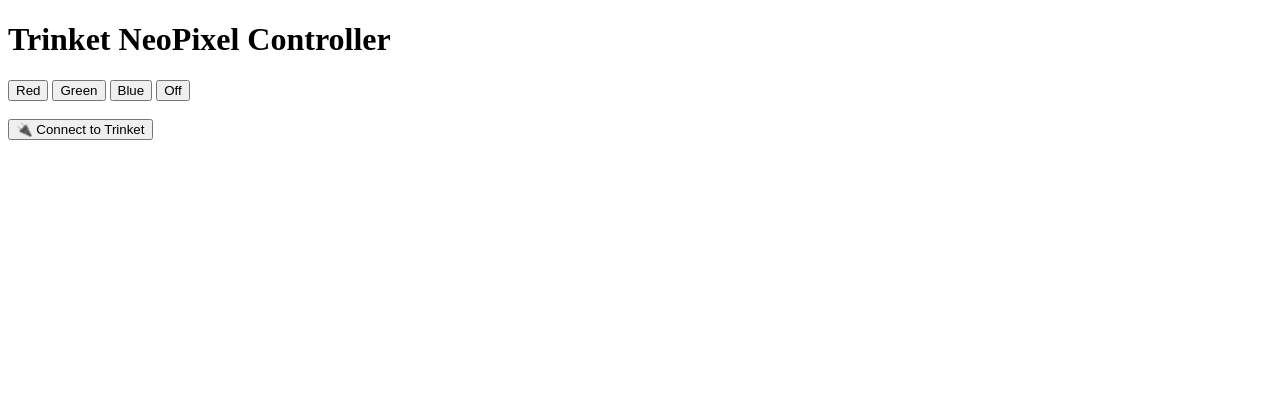
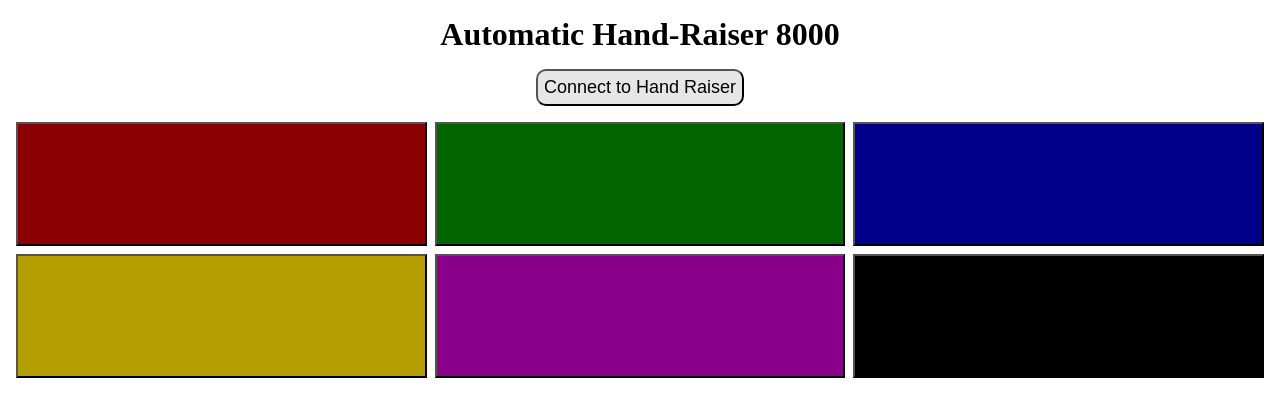
Before and after one commit to dakuudakuu/serverusonline, a plain HTML site: page index.html in a window 1280 px wide. Drawn offline with Linux system fonts and the light colour scheme.

Commit message:
More Buttons

```diff
--- a/index.html
+++ b/index.html
@@ -1,17 +1,109 @@
 <!DOCTYPE html>
 <html>
-  <head>
-    <title>Trinket LED Controller</title>
-  </head>
-  <body>
-    <h1>Trinket NeoPixel Controller</h1>
-    <button onclick="sendColor('red')">Red</button>
-    <button onclick="sendColor('green')">Green</button>
-    <button onclick="sendColor('blue')">Blue</button>
-    <button onclick="sendColor('off')">Off</button>
-    <br><br>
-    <button onclick="connect()">🔌 Connect to Trinket</button>
+	<head>
+		<title>Hand Raiser</title>
+	</head>
+    <style>
+* {
+	margin: 0;
+    padding: 0;
+    text: center;
+}
 
+#section {
+	display: flex;
+    flex-direction: column;
+    gap: 1rem;
+    align-items: center;
+    padding: 1rem;
+}
+
+#connectButton {
+	font-size: 18px;
+    padding: 6px;
+    border-radius: 10px;
+    background-color: rgb(230, 230, 230);
+}
+
+#connectButton:hover {
+	background-color: rgb(100, 100, 100);
+    color: white;
+}
+
+#buttons {
+	display: grid;
+     grid-template-columns: repeat(3, 1fr);
+     gap: 8px;
+     width: 100%;
+}
+
+.button {
+     font-size: 18px;
+	color: white;
+	padding: 60px;
+}
+
+#red {
+	background-color: darkred;
+}
+#red:hover {
+	background-color: red;
+    color: black;
+}
+
+#green {
+	background-color: darkgreen;
+}
+#green:hover {
+	background-color: green;
+    color: black;
+}
+
+#blue {
+	background-color: darkblue;
+}
+#blue:hover {
+	background-color: blue;
+    color: black;
+}
+
+#off {
+	background-color: black;
+}
+#off:hover {
+	background-color: grey;
+    color: black;
+}
+
+#yellow {
+	background-color: #b59f00;
+}
+#yellow:hover {
+	background-color: yellow;
+    color: black;
+}
+
+#magenta {
+	background-color: darkmagenta;
+}
+#magenta:hover {
+	background-color: magenta;
+    color: black;
+}
+    </style>
+	<body>
+		<div id="section">
+        	<h1>Automatic Hand-Raiser 8000</h1>
+            <button onclick="connect()" id="connectButton">Connect to Hand Raiser</button>
+			<div id="buttons">
+            	<button onclick="sendColor('red')" class="button" id="red"></button>
+        		<button onclick="sendColor('green')" class="button" id="green"></button>
+        		<button onclick="sendColor('blue')" class="button" id="blue"></button>
+			<button onclick="sendColor('yellow')" class="button" id="yellow"></button>
+			<button onclick="sendColor('magenta')" class="button" id="magenta"></button>
+        		<button onclick="sendColor('off')" class="button" id="off"></button>
+			</div>
+		</div>
     <script>
       let port;
       let writer;
@@ -32,9 +124,14 @@
           alert("Please connect to the Trinket first.");
           return;
         }
+	if(color == "off") {
+		document.body.style.backgroundColor = "white"
+	} else {
+		document.body.style.backgroundColor = color;
+	}
         const data = new TextEncoder().encode(color + "\r\n");
         await writer.write(data);
       }
     </script>
-  </body>
+	</body>
 </html>
```
